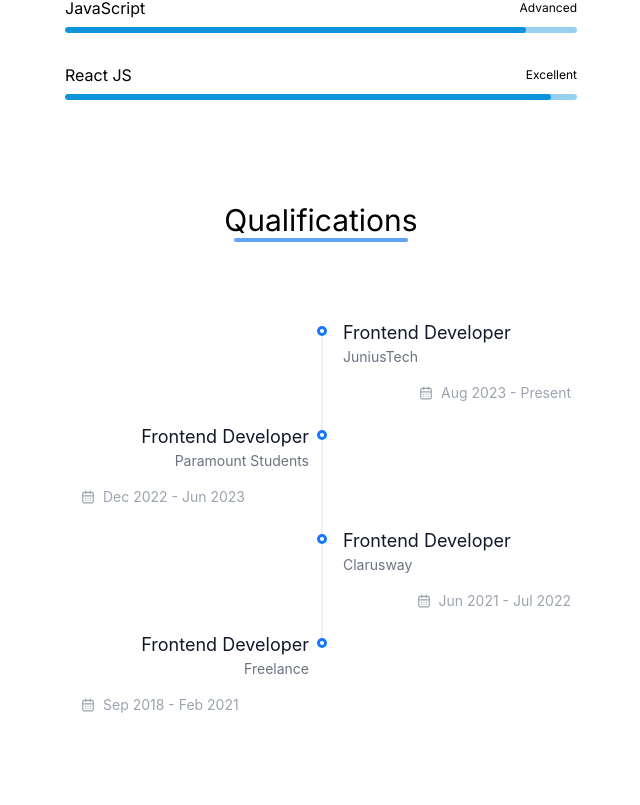
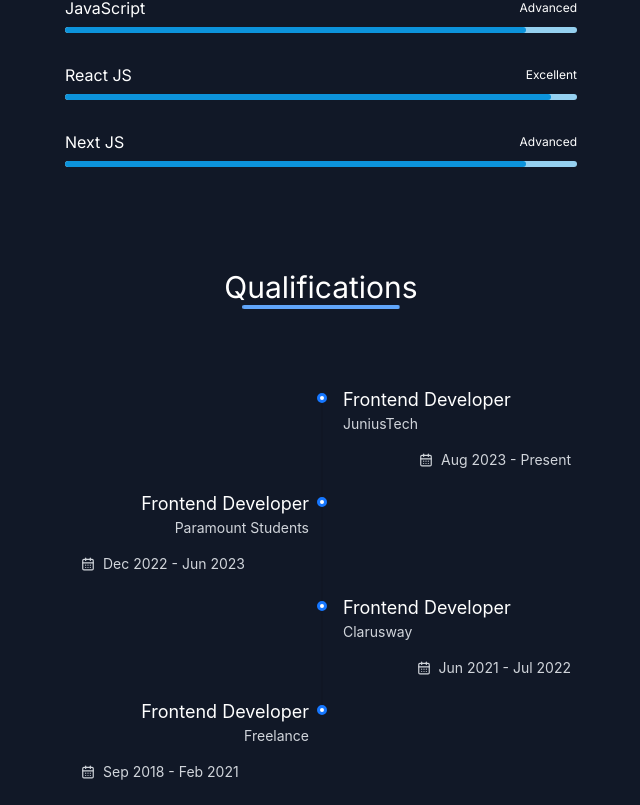
Before and after one commit to mstfrs/portfolio, a Next.js app: page / in a window 1280 px wide. Shown: the part 1595-2400 px from the top of the page, without its empty margins (319-959 px from the left). Built offline with nearby package versions, Linux system fonts and the light colour scheme.

Commit message:
Skills changed

```diff
--- a/app/page.js
+++ b/app/page.js
@@ -24,7 +24,7 @@ import {projects} from "../public/data/projects"
 
 export default function Home() {
   console.log(projects)
-  const [darkMode, setDarkMode] = useState(false);
+  const [darkMode, setDarkMode] = useState(true);
   const [isMenuOpen, setIsMenuOpen] = useState(false);
   const [isVisitOpen, setIsVisitOpen] = useState(true)
   return (
@@ -250,6 +250,23 @@ export default function Home() {
                     trailColor={"#95D0F0"}
                   />
                 </div>
+                <div className="dark:text-white flex flex-col ">
+                  <div className="flex justify-between items-center">
+                    <h3 className="basis-1/5">Next JS</h3>
+                    <h6 className="text-xs">Advanced</h6>
+                  </div>
+
+                  <Progress
+                    percent={90}
+                    showInfo={false}
+                    size="small"
+                    className="text-white"
+                    status="active"
+                    type="line"
+                    strokeColor={"#0C93DB"}
+                    trailColor={"#95D0F0"}
+                  />
+                </div>
               </div>
             </div>
           </section>
```
